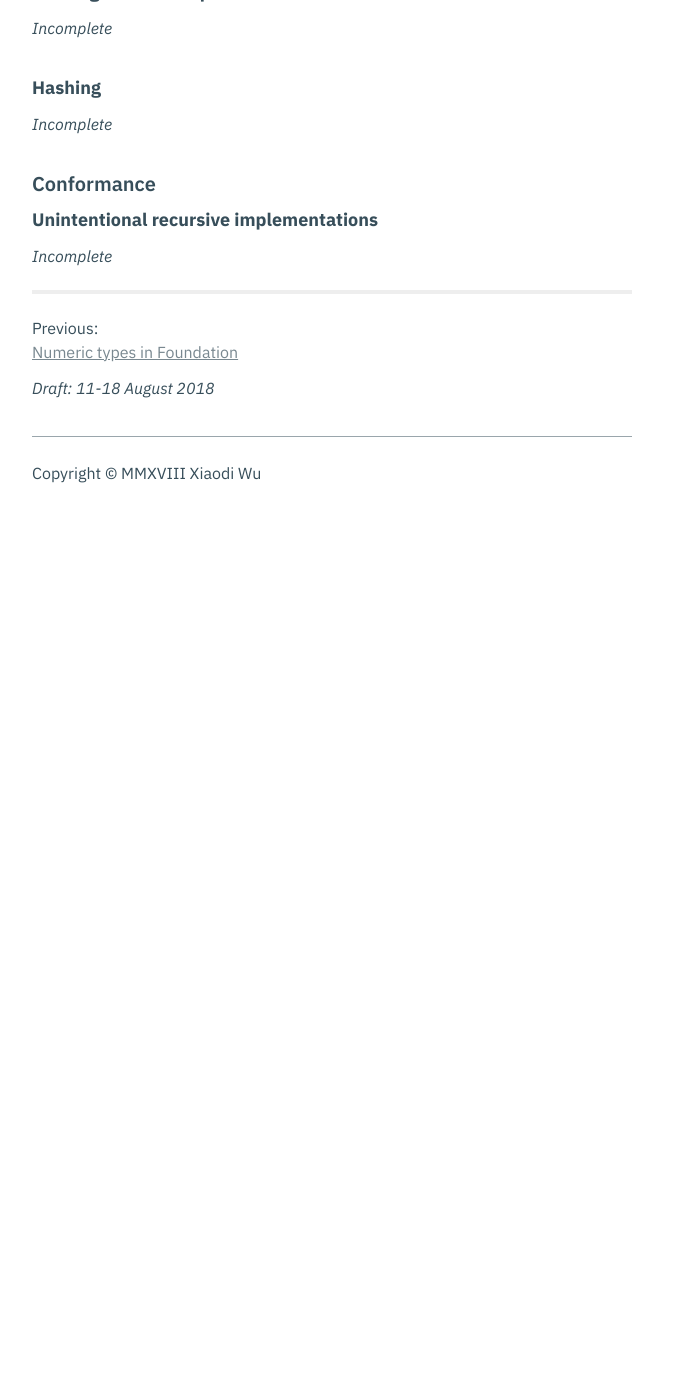
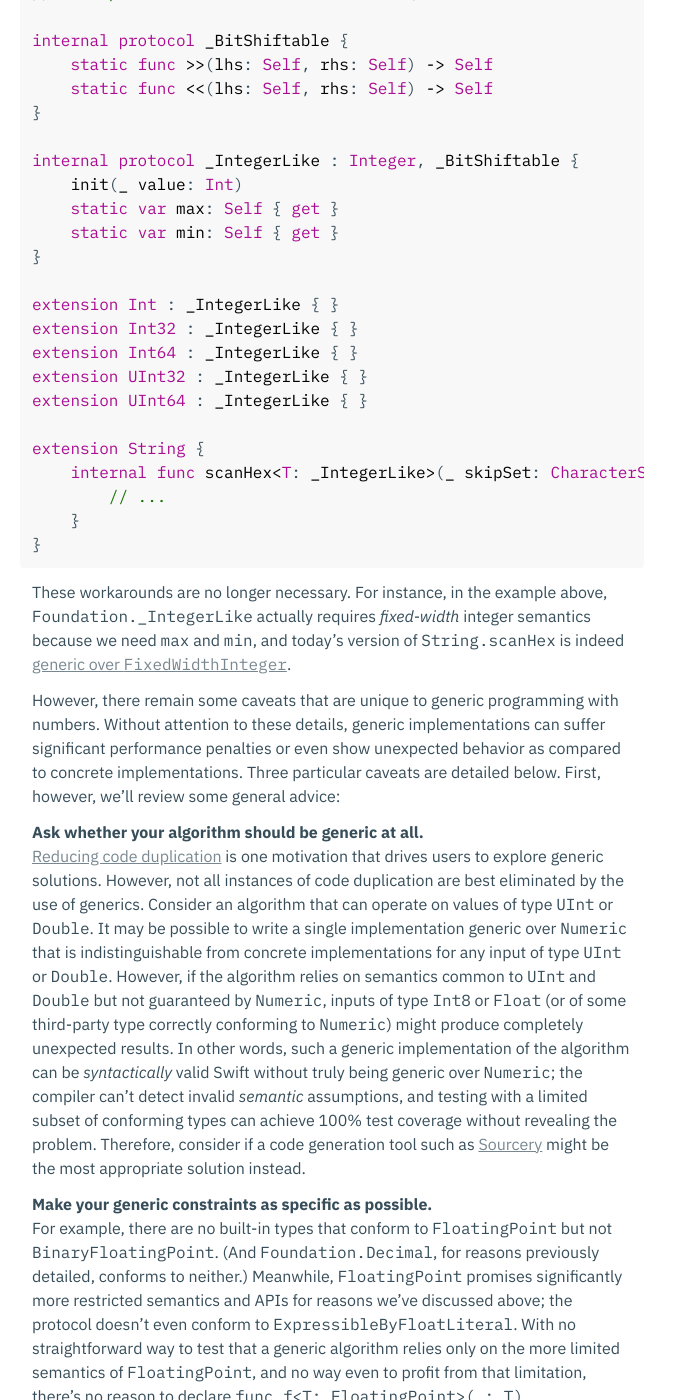
Before and after one commit to xwu/xwu-swift-numerics, a Jekyll site: the page built from numeric-protocols.md, in a window 1280 px wide and 1400 px high, scrolled down 2974 px. Shown: the whole window, without its empty margins (308-983 px from the left). Built offline with Jekyll 4.4.1, drawn with Linux system fonts in a browser that asks for light colours; our own code applies the rules of GitHub Pages for plain Markdown files; before the commit the page ends 3483 px from its top, so only the background shows below that; some of the changed text lies outside the part shown.

Commit message:
Update numeric-protocols.md

````diff
--- a/numeric-protocols.md
+++ b/numeric-protocols.md
@@ -125,15 +125,100 @@ whether fixed-width or not, share certain common semantics captured by
 
 ## Generic algorithms
 
-### Conversions
+Before the implementation of Swift's current numeric protocols, users who wanted
+to perform generic mathematical operations would often have to create their own
+workarounds:
 
-_Incomplete_
+```swift
+// Excerpt from `Foundation.NSScanner` (now `Foundation.Scanner`), 2016.
+
+internal protocol _BitShiftable {
+    static func >>(lhs: Self, rhs: Self) -> Self
+    static func <<(lhs: Self, rhs: Self) -> Self
+}
+
+internal protocol _IntegerLike : Integer, _BitShiftable {
+    init(_ value: Int)
+    static var max: Self { get }
+    static var min: Self { get }
+}
+
+extension Int : _IntegerLike { }
+extension Int32 : _IntegerLike { }
+extension Int64 : _IntegerLike { }
+extension UInt32 : _IntegerLike { }
+extension UInt64 : _IntegerLike { }
+
+extension String {
+    internal func scanHex<T: _IntegerLike>(_ skipSet: CharacterSet?, locationToScanFrom: inout Int, to: (T) -> Void) -> Bool {
+        // ...
+    }
+}
+```
+
+These workarounds are no longer necessary. For instance, in the example above,
+`Foundation._IntegerLike` actually requires _fixed-width_ integer semantics
+because we need `max` and `min`, and today's version of `String.scanHex` is
+indeed [generic over `FixedWidthInteger`][ref 23-1].
+
+However, there remain some caveats that are unique to generic programming with
+numbers. Without attention to these details, generic implementations can suffer
+significant performance penalties or even show unexpected behavior as compared
+to concrete implementations. Three particular caveats are detailed below. First,
+however, we'll review some general advice:
+
+__Ask whether your algorithm should be generic at all.__
+[Reducing code duplication][ref 23-2] is one motivation that drives users to
+explore generic solutions. However, not all instances of code duplication are
+best eliminated by the use of generics. Consider an algorithm that can operate
+on values of type `UInt` or `Double`. It may be possible to write a single
+implementation generic over `Numeric` that is indistinguishable from concrete
+implementations for any input of type `UInt` or `Double`. However, if the
+algorithm relies on semantics common to `UInt` and `Double` but not guaranteed
+by `Numeric`, inputs of type `Int8` or `Float` (or of some third-party type
+correctly conforming to `Numeric`) might produce completely unexpected results.
+In other words, such a generic implementation of the algorithm can be
+_syntactically_ valid Swift without truly being generic over `Numeric`; the
+compiler can't detect invalid _semantic_ assumptions, and testing with a limited
+subset of conforming types can achieve 100% test coverage without revealing the
+problem. Therefore, consider if a code generation tool such as
+[Sourcery][ref 23-3] might be the most appropriate solution instead.
+
+__Make your generic constraints as specific as possible.__
+For example, there are no built-in types that conform to `FloatingPoint` but not
+`BinaryFloatingPoint`. (And `Foundation.Decimal`, for reasons previously
+detailed, conforms to neither.) Meanwhile, `FloatingPoint` promises
+significantly more restricted semantics and APIs for reasons we've discussed
+above; the protocol doesn't even conform to `ExpressibleByFloatLiteral`. With no
+straightforward way to test that a generic algorithm relies only on the more
+limited semantics of `FloatingPoint`, and no way even to profit from that
+limitation, there's no reason to declare `func f<T: FloatingPoint>(_: T)`.
+
+__Consider refining standard library protocols with custom protocols that add
+new requirements in order to benefit from dynamic dispatch.__
+Suppose you extend an existing protocol such as `Numeric` with a method `f()`,
+then write a faster specialized concrete implementation of `f()` on `Int`.
+`42.f()` is a call to the faster concrete implementation, as expected, but
+`func f<T: Numeric>(_ t: T) { t.f() }; f(42)` is a call to the slower generic
+implementation because protocol extension methods are __statically dispatched__.
+However, if you create a protocol `CustomNumeric` that _refines_ `Numeric`
+and adds `f()` as a requirement, then calls to `f()` will be __dynamically
+dispatched__ to the concrete implementation on a conforming type (if one
+exists), even if the call is from a generic context.
+
+[ref 23-1]: https://github.com/apple/swift-corelibs-foundation/blob/50b26ff4d77cee066361182c5eb50d20f3fe0012/Foundation/Scanner.swift#L285
+[ref 23-2]: https://en.wikipedia.org/wiki/Don%27t_repeat_yourself
+[ref 23-3]: https://github.com/krzysztofzablocki/Sourcery
 
 ### Heterogeneous comparison
 
 _Incomplete_
 
 ### Hashing
+
+_Incomplete_
+
+### Conversions
 
 _Incomplete_
 
````
Also changed, not shown: other parts of numeric-protocols.md (+0 -5 lines).
